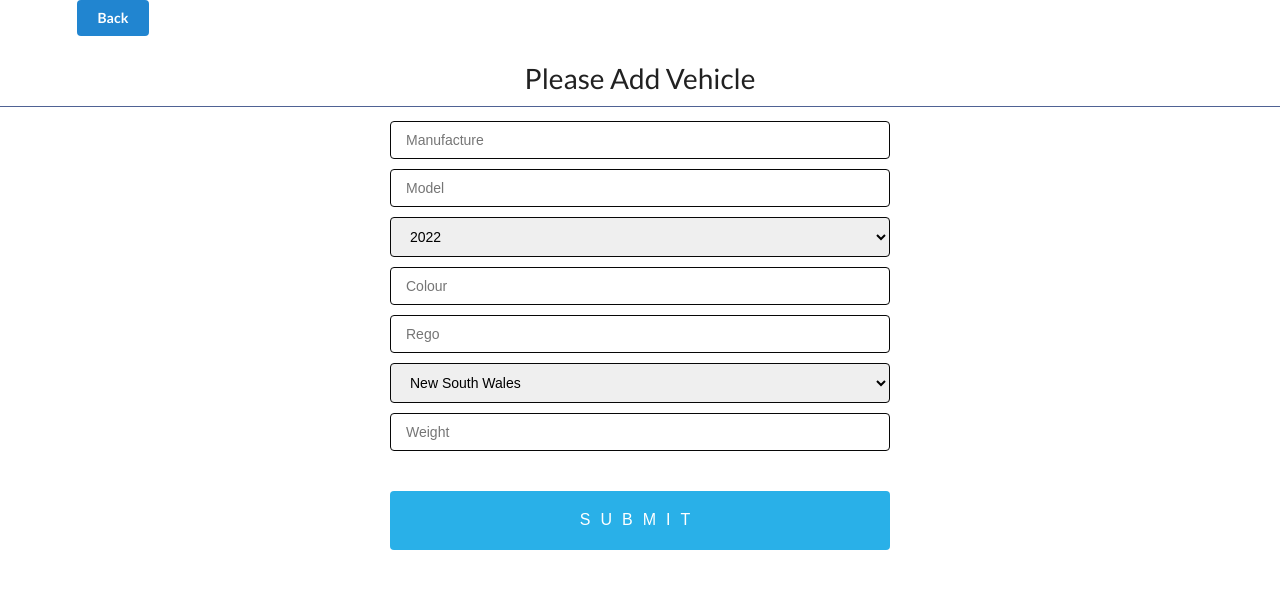
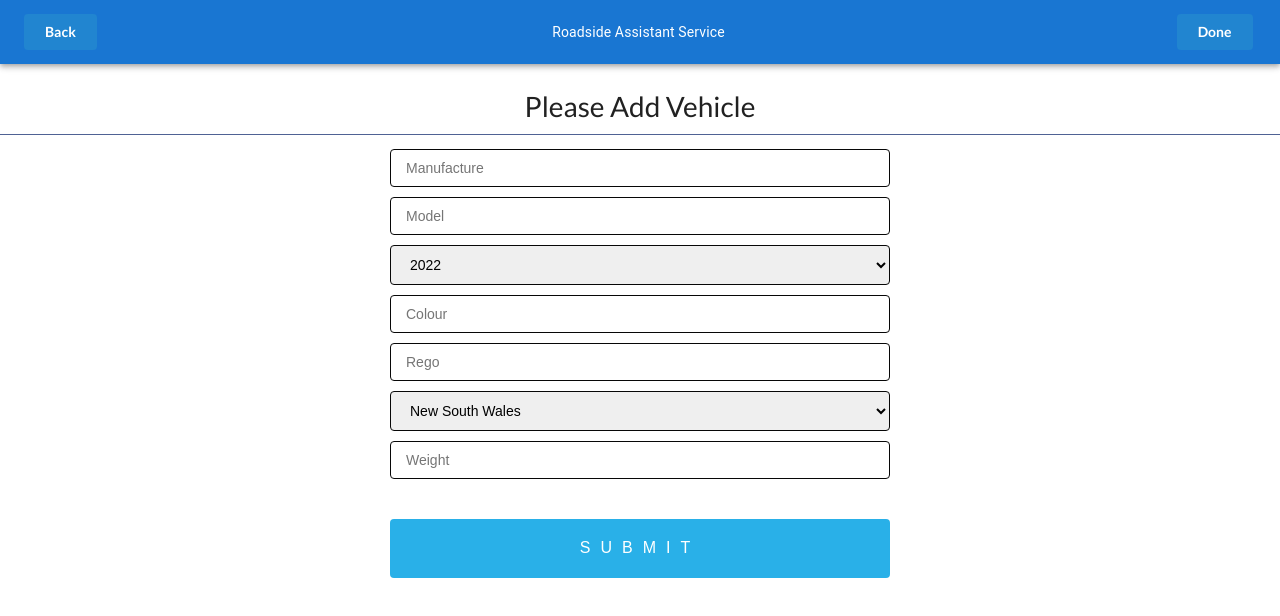
Before and after one commit to ZHIFA-CHIU/CSIT314-Project, a React (Create React App) app in the folder FrontEnd/: page /AddVehicle in a window 1280 px wide. Shown: the top 616 px of the page. Built offline with nearby package versions, Linux system fonts and the light colour scheme.

Commit message:
Banner updated

```diff
--- a/FrontEnd/src/pages/AddVehicle/AddVehicle.js
+++ b/FrontEnd/src/pages/AddVehicle/AddVehicle.js
@@ -1,7 +1,9 @@
 import React from 'react'
+import { AppBar, Toolbar, Typography } from '@mui/material'
 import {useForm} from 'react-hook-form'
 
 import  "./vehicle.css"
+import Banner from "../../components/Banner";
 export default function AddVehicle() {
     const {
         register,
@@ -24,11 +26,26 @@ export default function AddVehicle() {
     // console.log(errors);
     return (
         <div>
-            <div className='ui left aligned container button-container'>
-                <button className='medium ui primary button' onClick={() => goBackPage()}>
-                    Back
-                </button>
-            </div>
+            <AppBar position='static' >
+                <Toolbar>
+                    <button className='medium ui primary button' onClick={() => goBackPage()}>
+                        Back
+                    </button>
+                    <Typography align='center' sx={{ flexGrow: 1 }}>
+                        Roadside Assistant Service
+                    </Typography>
+                    <button className='medium ui primary button' onClick={() => goBackPage()}>
+                        Done
+                    </button>
+                </Toolbar>
+            </AppBar>
+            {/*<div className='header' style={{background:"white"}}>*/}
+            {/*    <button className='medium ui primary button' onClick={() => goBackPage()}>*/}
+            {/*        Back*/}
+            {/*    </button>*/}
+            {/*</div>*/}
+
+
             <h1>Please Add Vehicle</h1>
             <form onSubmit={handleSubmit(onSubmit)}>
                 <input type="text" placeholder="Manufacture"
--- a/FrontEnd/src/pages/AddVehicle/vehicle.css
+++ b/FrontEnd/src/pages/AddVehicle/vehicle.css
@@ -16,6 +16,10 @@ h1 {
     text-align: center;
     padding-bottom: 10px;
     border-bottom: 1px solid rgb(79, 98, 148);
+}
+
+backbutton{
+
 }
 
 .form {
```
